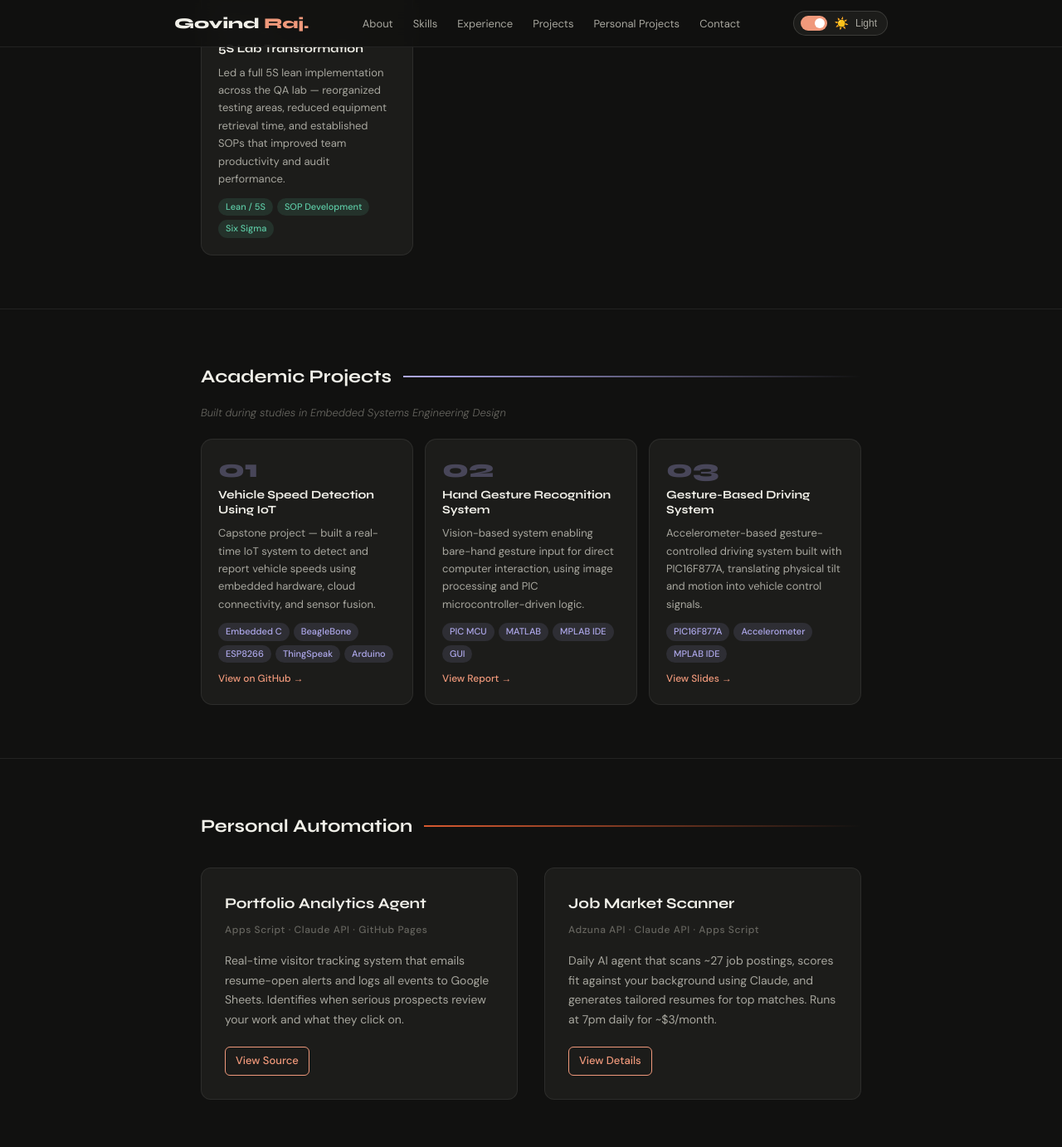
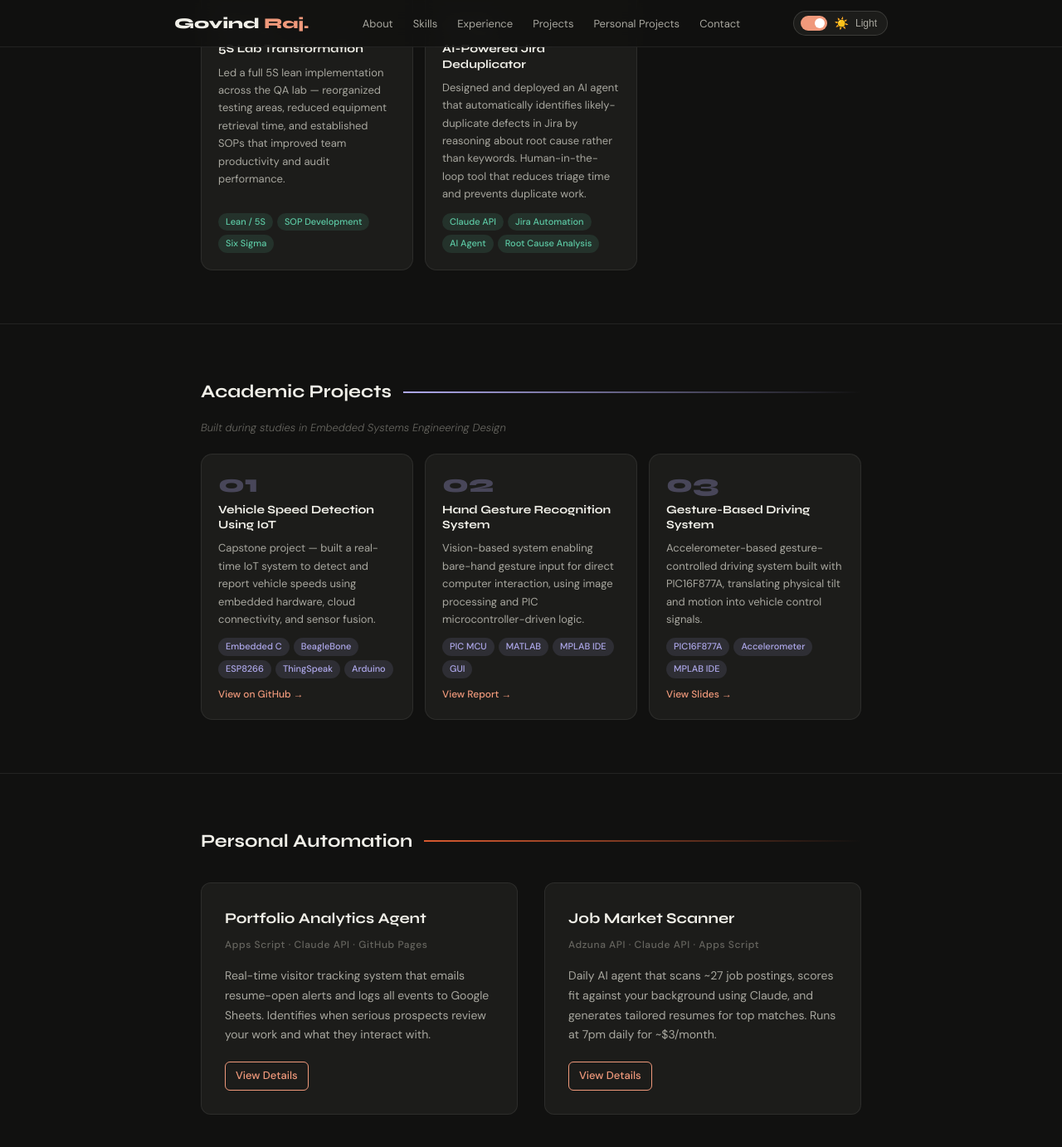
Before and after one commit to gov466/gov466.github.io, a Jekyll site: the page index.html, which Jekyll copies as it is, in a window 1280 px wide and 1400 px high, scrolled down 3771 px. Shown: the top 1383 px of the window at 83% size. Built offline with Jekyll 4.4.1, drawn with Linux system fonts in a browser that asks for light colours; some of the changed text lies outside the part shown.

Commit message:
updated details

```diff
--- a/index.html
+++ b/index.html
@@ -907,6 +907,19 @@
           </div>
         </div>
 
+        <div class="project-card project-card--pro" style="cursor:default;">
+          <div class="proj-company-tag coral-tag">Exact Technology Corp</div>
+          <div class="project-num">05</div>
+          <div class="project-title">AI-Powered Jira Deduplicator</div>
+          <div class="project-desc">Designed and deployed an AI agent that automatically identifies likely-duplicate defects in Jira by reasoning about root cause rather than keywords. Human-in-the-loop tool that reduces triage time and prevents duplicate work.</div>
+          <div class="project-tags">
+            <span class="project-tag">Claude API</span>
+            <span class="project-tag">Jira Automation</span>
+            <span class="project-tag">AI Agent</span>
+            <span class="project-tag">Root Cause Analysis</span>
+          </div>
+        </div>
+
       </div>
     </div>
   </section>
@@ -956,34 +969,6 @@
           </div>
           <span class="project-link">View Slides →</span>
         </a>
-
-      </div>
-    </div>
-  </section>
-
-  <!-- PERSONAL AUTOMATION -->
-  <section id="automation">
-    <div class="container">
-      <div class="section-label"><h2>Personal Automation</h2><div class="accent-line"></div></div>
-      <div class="automation-grid">
-
-        <div class="automation-card">
-          <div class="automation-title">Portfolio Analytics Agent</div>
-          <div class="automation-meta">Apps Script · Claude API · GitHub Pages</div>
-          <p class="automation-desc">Real-time visitor tracking system that emails resume-open alerts and logs all events to Google Sheets. Identifies when serious prospects review your work and what they click on.</p>
-          <div class="automation-links">
-            <a href="https://github.com/gov466/gov466.github.io" target="_blank" rel="noopener">View Source</a>
-          </div>
-        </div>
-
-        <div class="automation-card">
-          <div class="automation-title">Job Market Scanner</div>
-          <div class="automation-meta">Adzuna API · Claude API · Apps Script</div>
-          <p class="automation-desc">Daily AI agent that scans ~27 job postings, scores fit against your background using Claude, and generates tailored resumes for top matches. Runs at 7pm daily for ~$3/month.</p>
-          <div class="automation-links">
-            <a href="https://github.com/gov466" target="_blank" rel="noopener">View Details</a>
-          </div>
-        </div>
 
       </div>
     </div>
```
